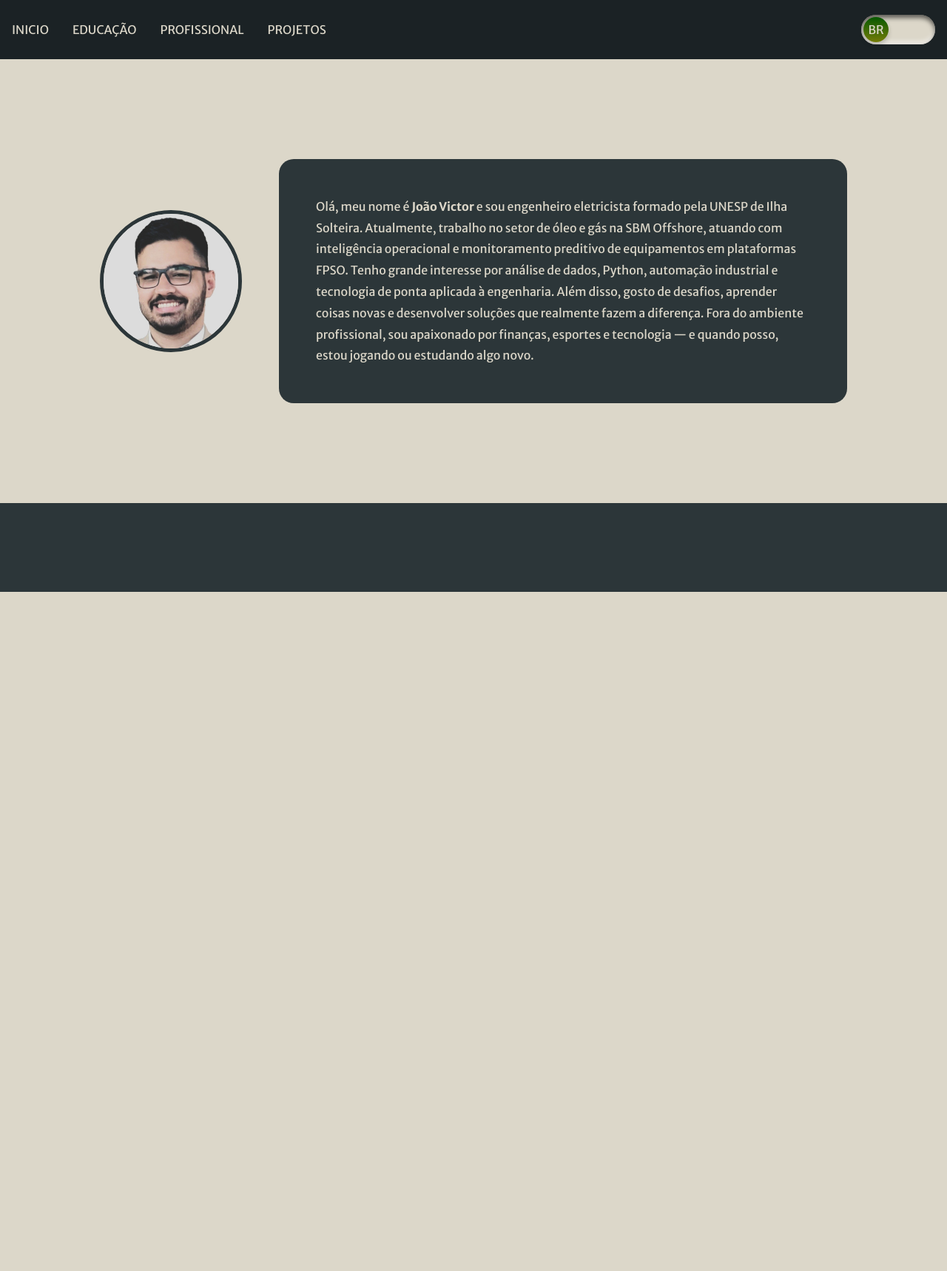
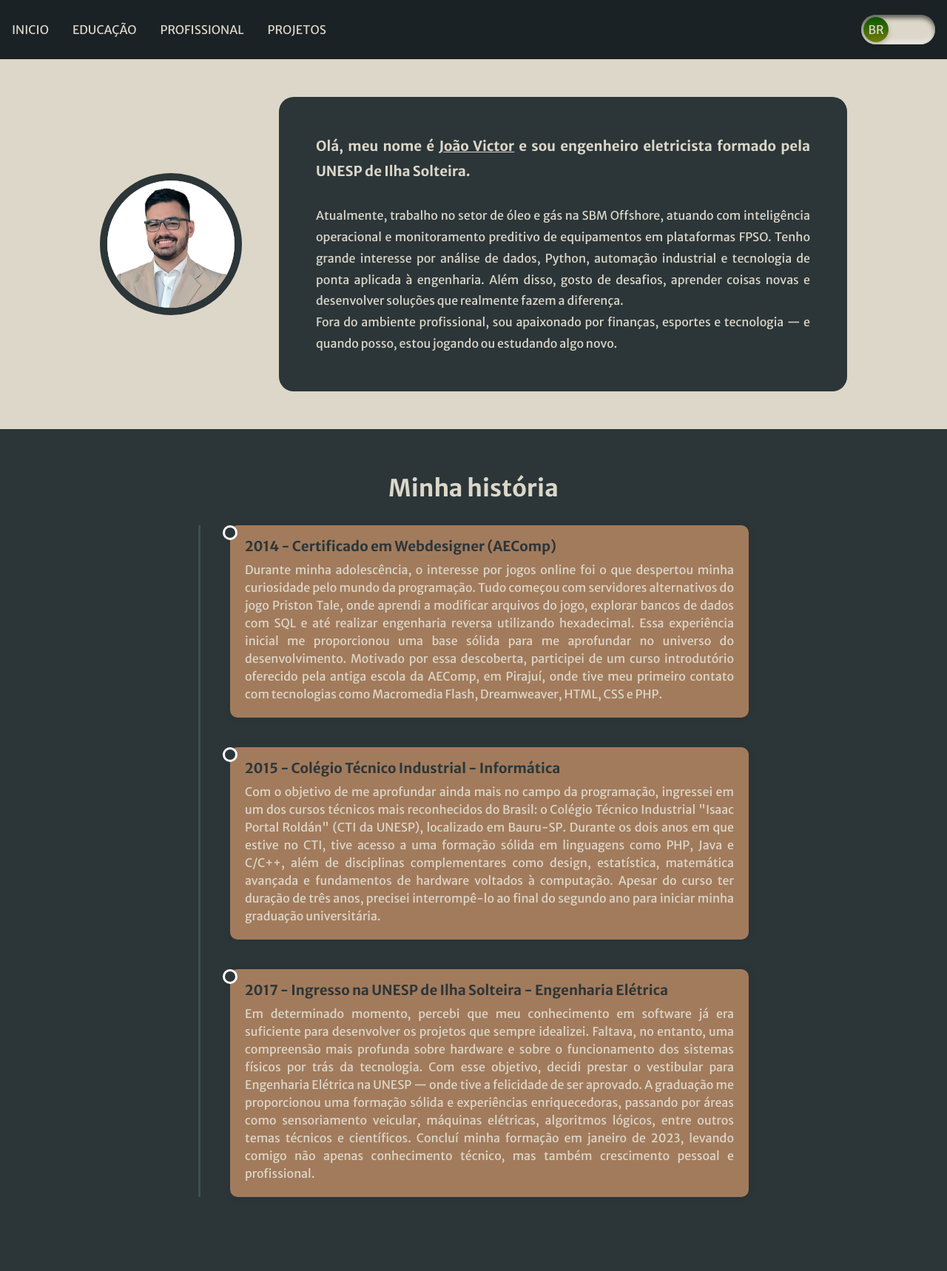
Before and after one commit to jvffernandes1/jvffernandes1.github.io, a PHP site: page / in a window 1280 px wide. Shown: the whole page at 74% size. Before the commit the page ends 800 px from the top, so only its background shows below. Run offline with PHP 8.4, Linux system fonts and the light colour scheme.

Commit message:
update v3 texto
textos adicionados

```diff
--- a/content/static/lang.json
+++ b/content/static/lang.json
@@ -4,13 +4,28 @@
     "menu_educacao": "EDUCAÇÃO",
     "menu_profissional": "PROFISSIONAL",
     "menu_projetos": "PROJETOS",
-    "whoami": "Olá, meu nome é <strong>João Victor</strong> e sou engenheiro eletricista formado pela UNESP de Ilha Solteira. Atualmente, trabalho no setor de óleo e gás na SBM Offshore, atuando com inteligência operacional e monitoramento preditivo de equipamentos em plataformas FPSO. Tenho grande interesse por análise de dados, Python, automação industrial e tecnologia de ponta aplicada à engenharia. Além disso, gosto de desafios, aprender coisas novas e desenvolver soluções que realmente fazem a diferença. Fora do ambiente profissional, sou apaixonado por finanças, esportes e tecnologia — e quando posso, estou jogando ou estudando algo novo."
+    "whoami": "<h3>Olá, meu nome é <u>João Victor</u> e sou engenheiro eletricista formado pela UNESP de Ilha Solteira. </h3><br>Atualmente, trabalho no setor de óleo e gás na SBM Offshore, atuando com inteligência operacional e monitoramento preditivo de equipamentos em plataformas FPSO. Tenho grande interesse por análise de dados, Python, automação industrial e tecnologia de ponta aplicada à engenharia. Além disso, gosto de desafios, aprender coisas novas e desenvolver soluções que realmente fazem a diferença. <br>Fora do ambiente profissional, sou apaixonado por finanças, esportes e tecnologia — e quando posso, estou jogando ou estudando algo novo.",
+    "timeline": "Minha história",
+    "timeline_titulo1": "2014 - Certificado em Webdesigner (AEComp)",
+    "timeline_texto1": "Durante minha adolescência, o interesse por jogos online foi o que despertou minha curiosidade pelo mundo da programação. Tudo começou com servidores alternativos do jogo Priston Tale, onde aprendi a modificar arquivos do jogo, explorar bancos de dados com SQL e até realizar engenharia reversa utilizando hexadecimal. Essa experiência inicial me proporcionou uma base sólida para me aprofundar no universo do desenvolvimento. Motivado por essa descoberta, participei de um curso introdutório oferecido pela antiga escola da AEComp, em Pirajuí, onde tive meu primeiro contato com tecnologias como Macromedia Flash, Dreamweaver, HTML, CSS e PHP.",
+    "timeline_titulo2": "2015 - Colégio Técnico Industrial - Informática",
+    "timeline_texto2": "Com o objetivo de me aprofundar ainda mais no campo da programação, ingressei em um dos cursos técnicos mais reconhecidos do Brasil: o Colégio Técnico Industrial \"Isaac Portal Roldán\" (CTI da UNESP), localizado em Bauru-SP. Durante os dois anos em que estive no CTI, tive acesso a uma formação sólida em linguagens como PHP, Java e C/C++, além de disciplinas complementares como design, estatística, matemática avançada e fundamentos de hardware voltados à computação. Apesar do curso ter duração de três anos, precisei interrompê-lo ao final do segundo ano para iniciar minha graduação universitária.",
+    "timeline_titulo3": "2017 - Ingresso na UNESP de Ilha Solteira - Engenharia Elétrica",
+    "timeline_texto3": "Em determinado momento, percebi que meu conhecimento em software já era suficiente para desenvolver os projetos que sempre idealizei. Faltava, no entanto, uma compreensão mais profunda sobre hardware e sobre o funcionamento dos sistemas físicos por trás da tecnologia. Com esse objetivo, decidi prestar o vestibular para Engenharia Elétrica na UNESP — onde tive a felicidade de ser aprovado. A graduação me proporcionou uma formação sólida e experiências enriquecedoras, passando por áreas como sensoriamento veicular, máquinas elétricas, algoritmos lógicos, entre outros temas técnicos e científicos. Concluí minha formação em janeiro de 2023, levando comigo não apenas conhecimento técnico, mas também crescimento pessoal e profissional."
+
   },
   "en": {
-    "menu_inicio": "START",
+    "menu_inicio": "HOME",
     "menu_educacao": "EDUCATION",
     "menu_profissional": "PROFESSIONAL",
     "menu_projetos": "PROJECTS",
-    "whoami": "Hello, my name is João Victor and I’m an electrical engineer graduated from UNESP (São Paulo State University). I currently work in the oil and gas industry at SBM Offshore, focusing on operational intelligence and predictive monitoring of equipment on FPSO platforms. I’m passionate about data analysis, Python, industrial automation, and cutting-edge technology applied to engineering. I enjoy solving complex problems, learning continuously, and developing solutions that deliver real impact. Outside of work, I’m into finance, tech, and sports — and I’m always up for a good game or diving into something new to learn."
+    "whoami": "<h3>Hello, my name is <u>João Victor</u> and I’m an electrical engineer graduated from UNESP (São Paulo State University).</h3><br> I currently work in the oil and gas industry at SBM Offshore, focusing on operational intelligence and predictive monitoring of equipment on FPSO platforms. I’m passionate about data analysis, Python, industrial automation, and cutting-edge technology applied to engineering. I enjoy solving complex problems, learning continuously, and developing solutions that deliver real impact. <br>Outside of work, I’m into finance, tech, and sports — and I’m always up for a good game or diving into something new to learn.",
+    "timeline": "About me",
+    "timeline_titulo1": "2013 - Webdesigner certification (AEComp)",
+    "timeline_texto1": "During my teenage years, my passion for online games sparked a deep curiosity for programming. It all began with custom servers of the game Priston Tale, where I learned to modify game files, work with SQL databases, and even perform reverse engineering using hexadecimal code. This early experience laid the foundation for my journey into the development world. Driven by this interest, I enrolled in an introductory course at the former AEComp school in Pirajuí, where I was first introduced to technologies such as Macromedia Flash, Dreamweaver, HTML, CSS, and PHP.",
+    "timeline_titulo2": "2015 - Technical course at Colégio Técnico Industrial - IT",
+    "timeline_texto2": "Aiming to further develop my programming skills, I enrolled in one of Brazil’s most prestigious technical high schools: the Colégio Técnico Industrial “Isaac Portal Roldán” (CTI–UNESP), located in Bauru, São Paulo. During my two years at CTI, I received a strong foundation in programming languages such as PHP, Java, and C/C++, along with complementary subjects like design, statistics, advanced mathematics, and computer hardware. Although the full program spanned three years, I made the decision to leave at the end of the second year to pursue a university degree.",
+    "timeline_titulo3": "2017 - Ingress on Electrical Engineering graduation.",
+    "timeline_texto3": "At a certain point, I realized my knowledge of software had reached a level that allowed me to build the kinds of projects I had always envisioned. What I needed next was a deeper understanding of hardware and how systems work at a fundamental level. With that in mind, I decided to pursue a degree in Electrical Engineering at UNESP—and was fortunate to be accepted. University life brought a wide range of learning experiences, from vehicle sensing systems and electric machines to logical algorithms and various technical subjects. I graduated in January 2023, carrying with me not only strong technical foundations but also valuable personal and professional growth."
   }
 }
--- a/content/static/style.css
+++ b/content/static/style.css
@@ -32,6 +32,7 @@ body {
     border: 0;
     display: flex;
     align-items: center;     /* centraliza horizontalmente */
+    z-index: 1;
 }
 
 .barra_esq {
@@ -47,6 +48,10 @@ body {
     text-align: center;
     padding: 14px 16px;
     text-decoration: none;
+}
+
+.barra_esq a:hover {
+    text-decoration: white;
 }
 
 .barra_dir {
@@ -111,7 +116,7 @@ label:active:after{
 .class_start {
     background-color: var(--cor-texto);
     width: 100%;
-    height: 600px;
+    height: 500px;
     display: flex;                  /* ativar flexbox */
     align-items: center;           /* alinha os itens verticalmente */
     justify-content: center;       /* centraliza horizontalmente */
@@ -122,7 +127,7 @@ label:active:after{
     width: 15%;
     aspect-ratio: 1 / 1;           /* mantém imagem quadrada */
     background-color: var(--cor-principal);
-    border: 5px solid var(--cor-principal);
+    border: 10px solid var(--cor-principal);
     border-radius: 1000px;
     overflow: hidden;              /* corta bordas da imagem */
     display: flex;
@@ -142,4 +147,59 @@ label:active:after{
     padding: 50px;
     border-radius: 20px;
     line-height: 1.8;
+    text-align: justify;
 }
+
+.class_timeline {
+  background-color: var(--cor-principal);
+  padding: 60px 20px;
+  position: relative;
+}
+
+#timeline_title {
+    text-align: center;
+    margin-bottom: 30px;
+}
+
+.timeline-container {
+    position: relative;
+    margin: 0 auto;
+    padding-left: 40px;
+    border-left: 3px solid var(--cor-secundaria);
+    max-width: 60%;
+    text-align: justify;
+    line-height: 1.5;
+}
+
+.timeline-item {
+    position: relative;
+    margin-bottom: 40px;
+}
+
+.timeline-dot {
+  position: absolute;
+  top: 0;
+  left: -10px;
+  width: 20px;
+  height: 20px;
+  background-color: var(--cor-principal);
+  border-radius: 50%;
+  border: 3px solid white;
+}
+
+.timeline-content {
+  background-color: var(--cor-destaque);
+  padding: 15px 20px;
+  border-radius: 10px;
+  box-shadow: 0 0 10px rgba(0,0,0,0.1);
+}
+
+.timeline-content h3 {
+  margin-top: 0;
+  color: var(--cor-principal);
+}
+
+.timeline-content p {
+  margin: 5px 0 0;
+  line-height: 1.6;
+}
--- a/index.html
+++ b/index.html
@@ -28,6 +28,34 @@
 				<div id="whoami_img"><img src="img/perfil.jpg"></div>
 				<div id="whoami" data-key="whoami"></div>
 			</div>
+			<div id="timeline" class="class_timeline">
+				<h1><div id="timeline_title" data-key="timeline"></div></h1>
+				<div class="timeline-container">
+					<div class="timeline-item">
+						<div class="timeline-dot"></div>
+						<div class="timeline-content">
+							<h3><div data-key="timeline_titulo1"></div></h3>
+							<p><div data-key="timeline_texto1"></div></p>
+						</div>
+					</div>
+
+					<div class="timeline-item">
+						<div class="timeline-dot"></div>
+						<div class="timeline-content">
+							<h3><div data-key="timeline_titulo2"></div></h3>
+							<p><div data-key="timeline_texto2"></div></p>
+						</div>
+					</div>
+
+					<div class="timeline-item">
+						<div class="timeline-dot"></div>
+						<div class="timeline-content">
+							<h3><div data-key="timeline_titulo3"></div></h3>
+							<p><div data-key="timeline_texto3"></div></p>
+						</div>
+					</div>
+				</div>
+			</div>
 		</div>
 	</body>
 </html>
```
Also changed, not shown: img/flare.png (added), img/perfil.jpg.
